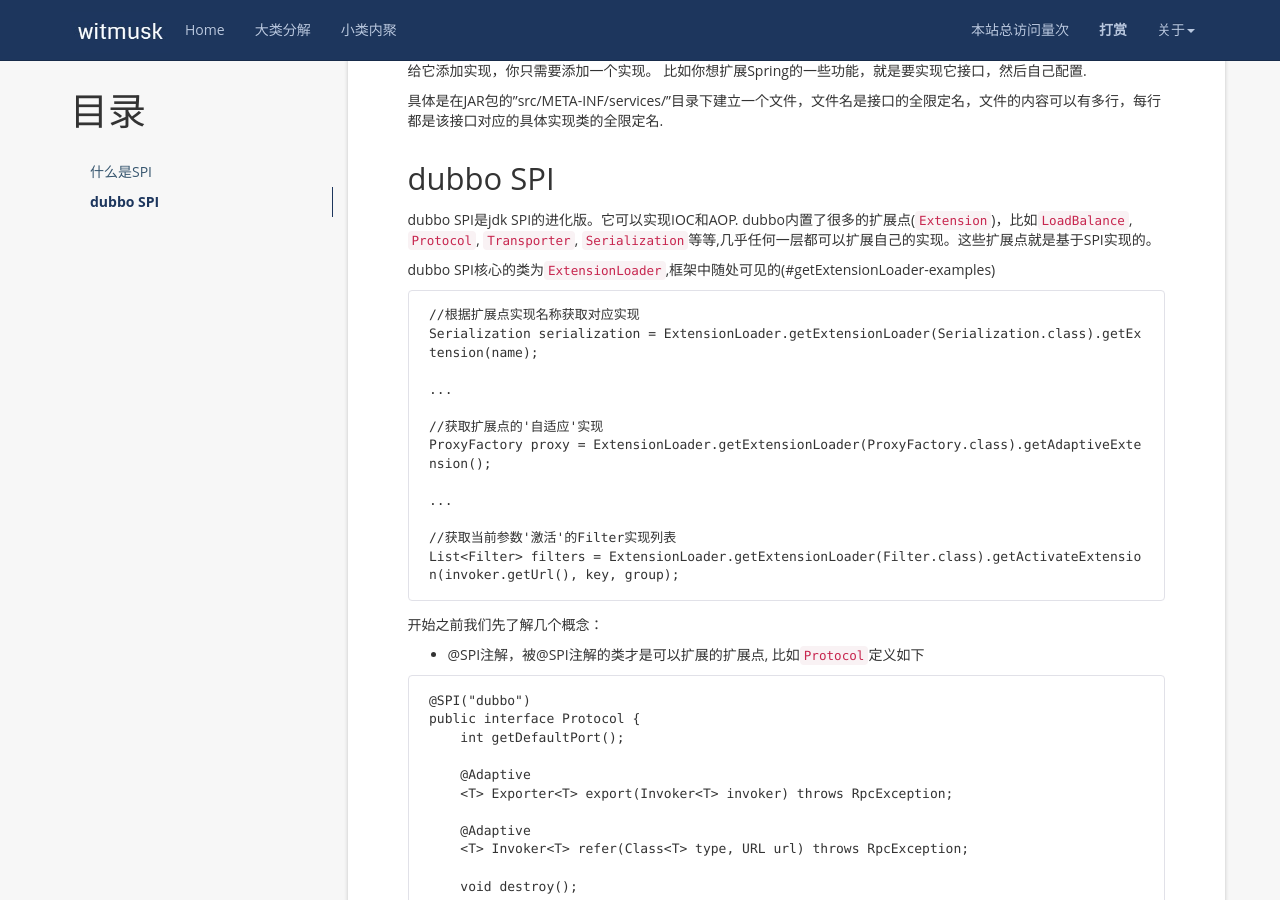
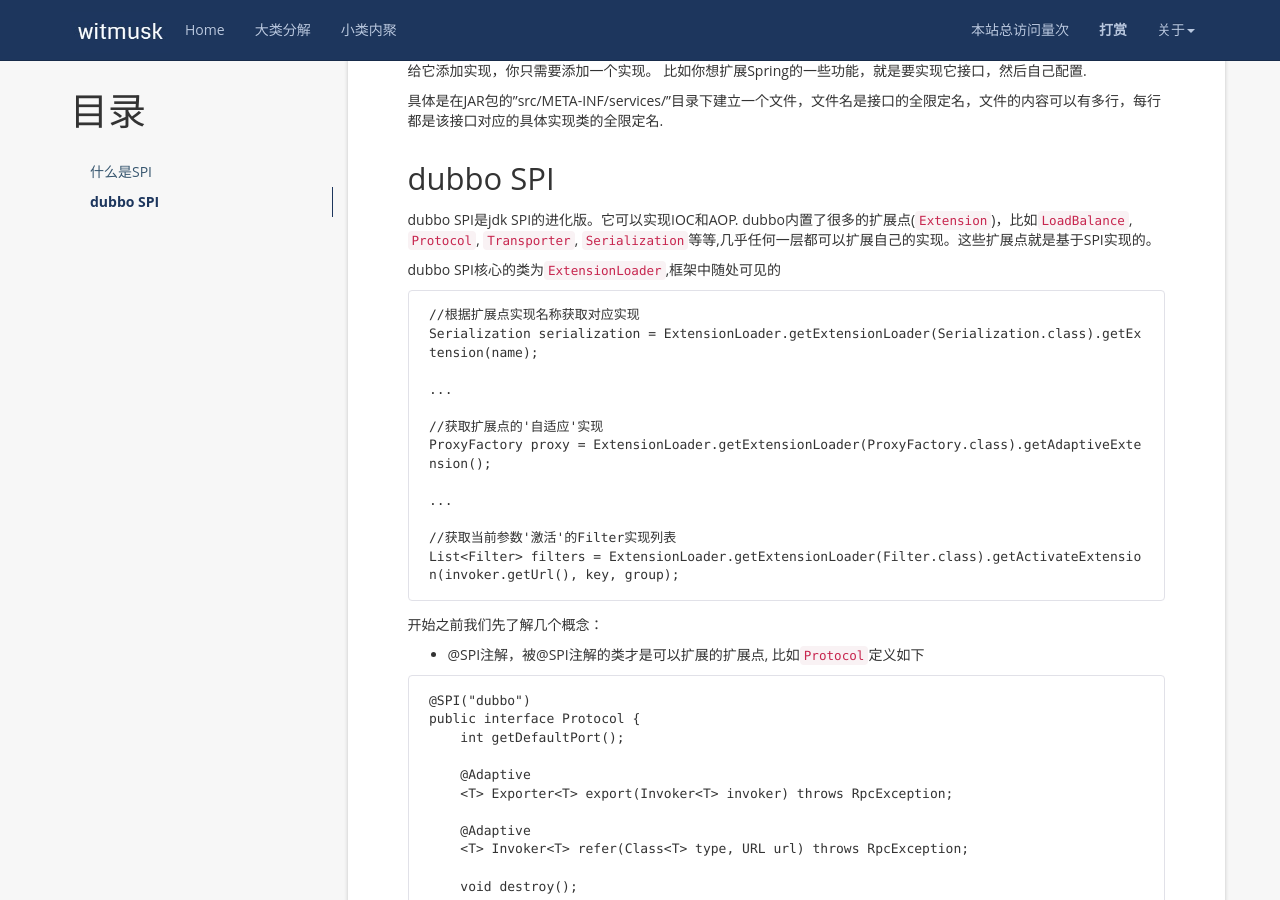
Before and after one commit to witmusk/witmusk.github.io, a Jekyll site: the page built from _posts/2019-06-04-dubbo SPI.md, in a window 1280 px wide and 900 px high, scrolled down 513 px. Built offline with Jekyll 4.4.1, drawn with Linux system fonts in a browser that asks for light colours; nearby versions of some CDN libraries; a script that is not in the unit is left out; comment, search, counter and statistics services are not loaded.

Commit message:
dubbo spi

````diff
--- a/_posts/2019-06-04-dubbo SPI.md
+++ b/_posts/2019-06-04-dubbo SPI.md
@@ -20,7 +20,7 @@ SPI 全称为 (Service Provider Interface) ,是JDK内置的一种服务提供发
 ## dubbo SPI
 dubbo SPI是jdk SPI的进化版。它可以实现IOC和AOP. dubbo内置了很多的扩展点(`Extension`)，比如`LoadBalance`, `Protocol`, `Transporter`, `Serialization`等等,几乎任何一层都可以扩展自己的实现。这些扩展点就是基于SPI实现的。
 
-dubbo SPI核心的类为`ExtensionLoader`,框架中随处可见的(#getExtensionLoader-examples)
+dubbo SPI核心的类为`ExtensionLoader`,框架中随处可见的
 ```
 //根据扩展点实现名称获取对应实现
 Serialization serialization = ExtensionLoader.getExtensionLoader(Serialization.class).getExtension(name);
@@ -114,7 +114,7 @@ private static final ConcurrentMap<Class<?>, ExtensionLoader<?>> EXTENSION_LOADE
 ```
 可以看到，它是个ConcurrentMap，因此`ExtensionLoader`对每个类型都只会有一个实例。
 
-得到ExtensionLoader实例后，就可以获取对应的Extension了，主要有三个[方法](#getExtensionLoader-examples)：
+得到ExtensionLoader实例后，就可以获取对应的Extension了，主要有三个[方法](#dubbo-spi)：
 * 根据扩展实现的名字获取：`public T getExtension(String name)`
 * 获取**自适应**的实现：`public T getAdaptiveExtension()`
 * 获取传入参数下**激活**的扩展点实现，返回列表 `public List<T> getActivateExtension(URL url, String[] values, String group)`
````
